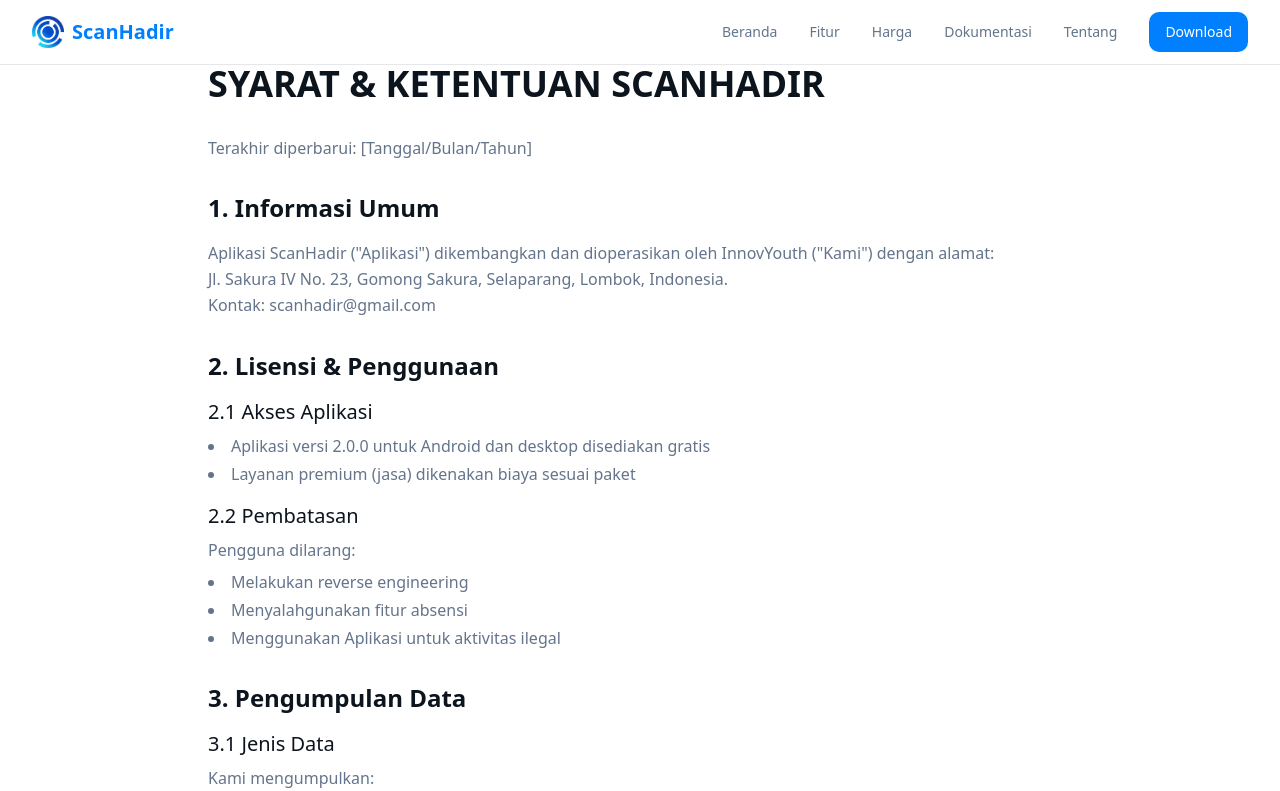
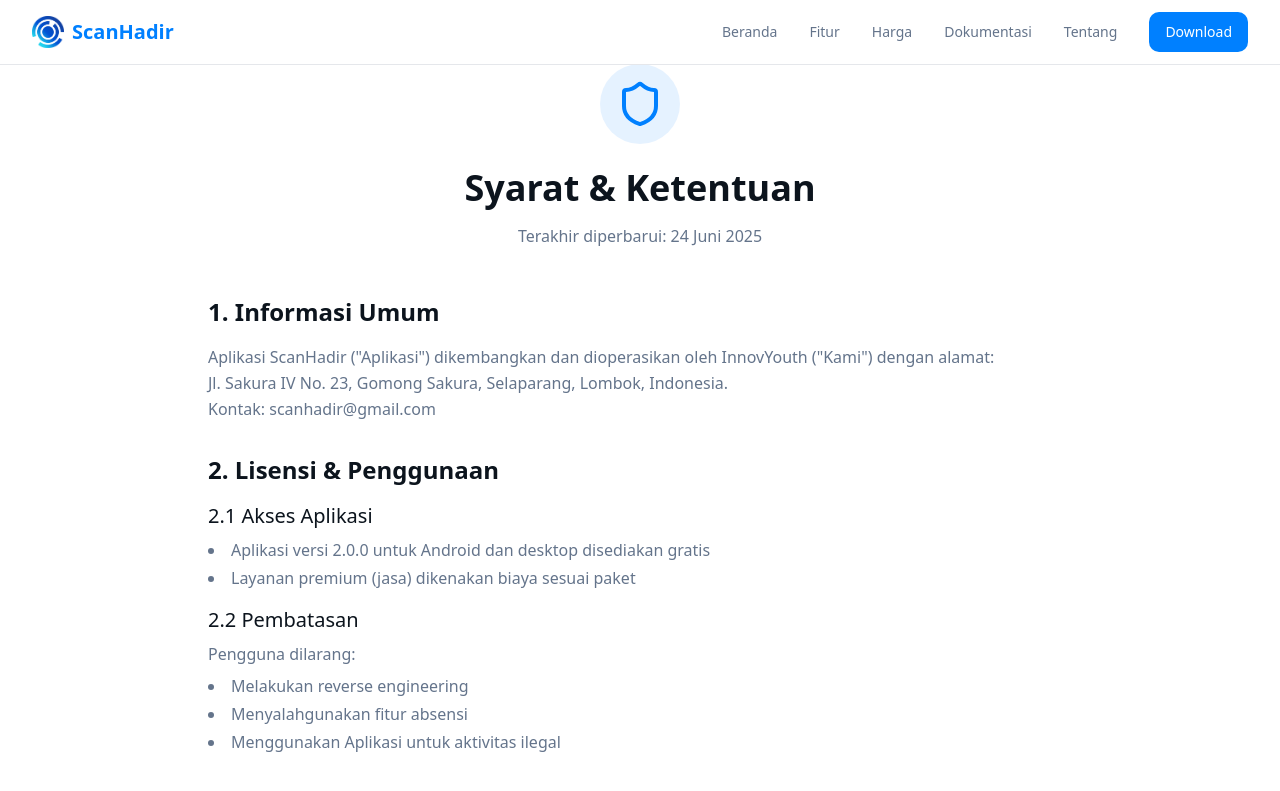
Before and after one commit to rizqi-maulana/scanhadir-hadirkan-solusi-absensi, a React (Vite) app: page /syarat-ketentuan in a window 1280 px wide. Shown: the top 791 px of the page. Built offline with nearby package versions, Linux system fonts and the light colour scheme.

Commit message:
Fix: Terms page header style
Match the terms page header style with the privacy policy page.

```diff
--- a/src/pages/Terms.tsx
+++ b/src/pages/Terms.tsx
@@ -1,5 +1,6 @@
 import Navigation from "@/components/layout/Navigation";
 import Footer from "@/components/layout/Footer";
+import { Shield } from "lucide-react";
 
 const Terms = () => {
   return (
@@ -7,14 +8,22 @@ const Terms = () => {
       <Navigation />
 
       <div className="container mx-auto px-4 py-16 max-w-4xl">
+        {/* Header Section */}
+        <div className="text-center mb-12">
+          <div className="flex justify-center mb-6">
+            <div className="p-4 rounded-full bg-primary/10">
+              <Shield className="w-12 h-12 text-primary" />
+            </div>
+          </div>
+          <h1 className="text-4xl font-bold text-foreground mb-4">
+            Syarat & Ketentuan
+          </h1>
+          <div className="flex items-center justify-center text-muted-foreground">
+            <span>Terakhir diperbarui: 24 Juni 2025</span>
+          </div>
+        </div>
+
         <div className="prose prose-slate dark:prose-invert max-w-none">
-          <h1 className="text-4xl font-bold text-foreground mb-8">
-            SYARAT & KETENTUAN SCANHADIR
-          </h1>
-
-          <p className="text-muted-foreground mb-8">
-            Terakhir diperbarui: [Tanggal/Bulan/Tahun]
-          </p>
 
           <div className="space-y-8">
             <section>
```
